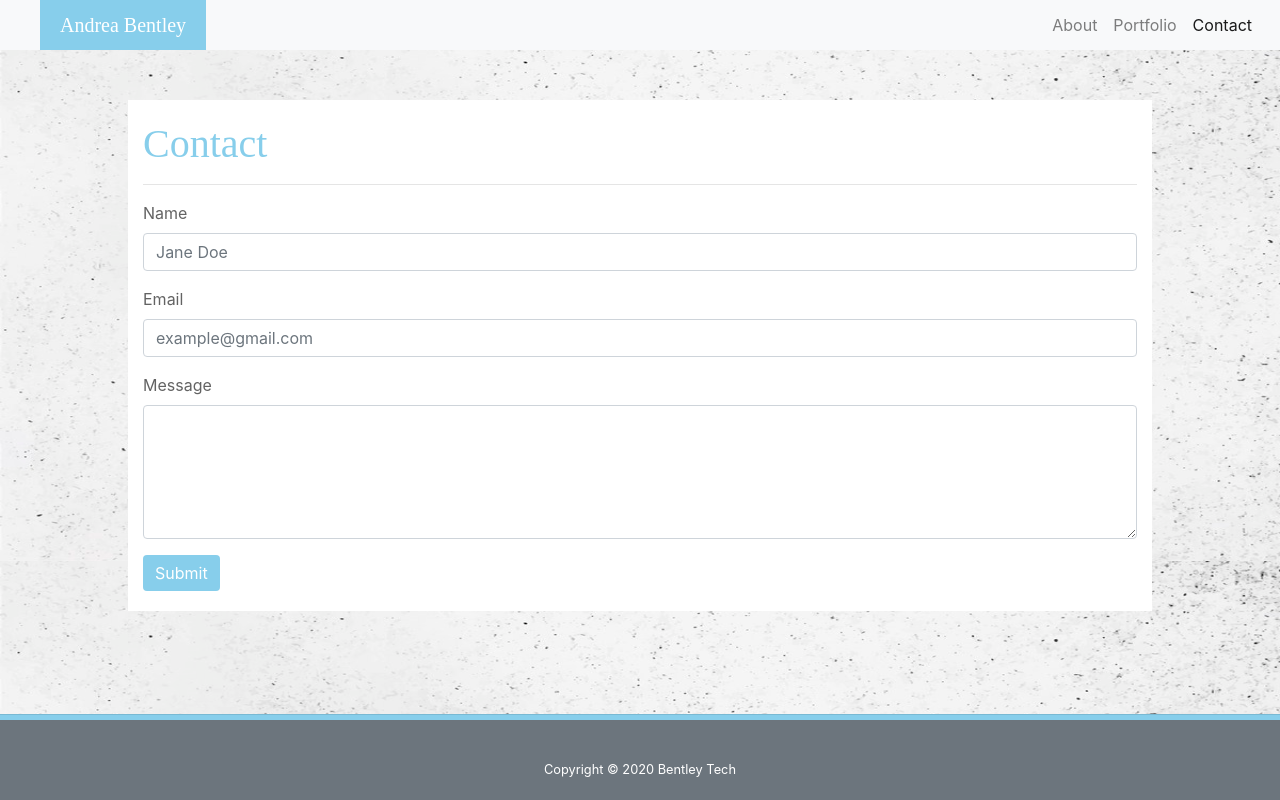
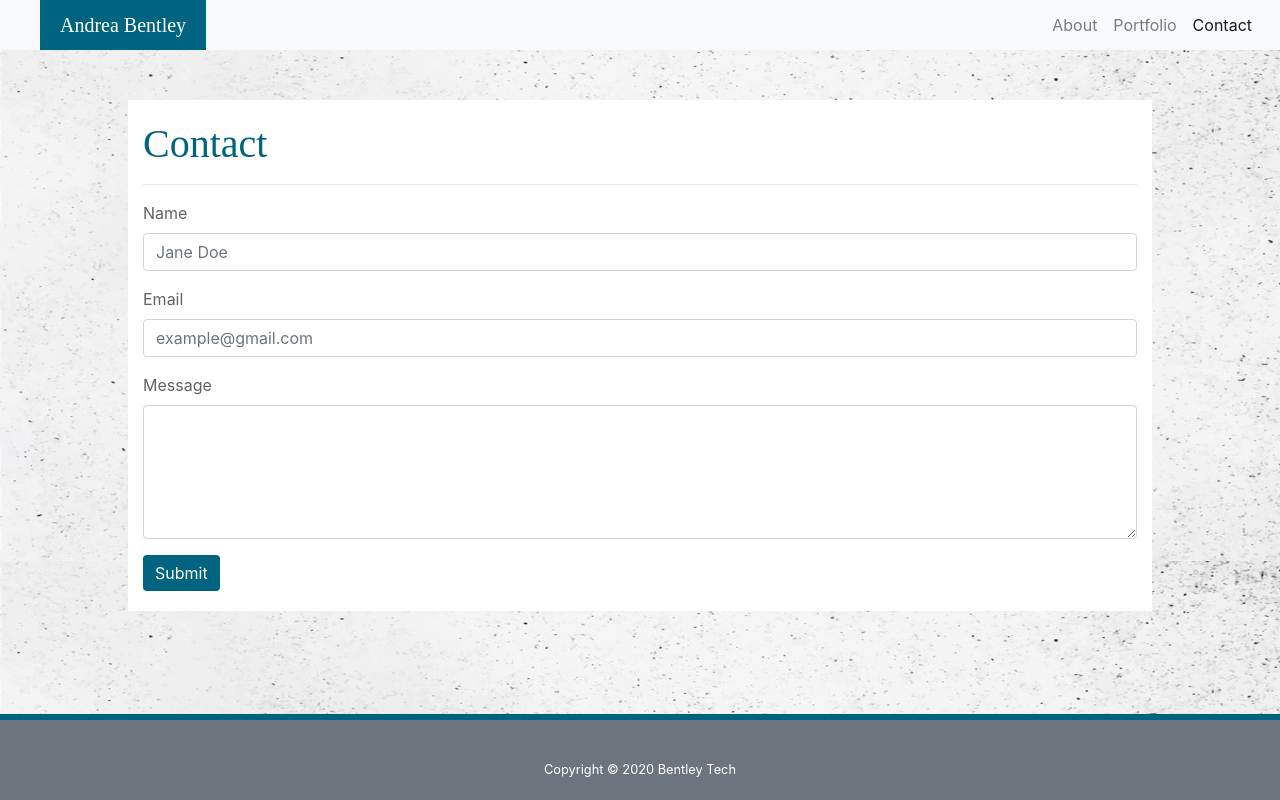
Before and after one commit to AndreaGT91/Homework2, a plain HTML site: page contact.html in a window 1280 px wide. Drawn offline with nearby package versions, Linux system fonts and the light colour scheme.

Commit message:
Updated to use color constant, added comments

```diff
--- a/Assets/css/style.css
+++ b/Assets/css/style.css
@@ -1,9 +1,17 @@
+/* Global value for my color - got this code from StackOverflow
+https://stackoverflow.com/questions/4847850/is-it-possible-to-define-constants-in-css */
+:root {
+    --my-color: rgb(0, 100, 128);
+  }
+
+/* Define a background color, in case there is an issue accessing my background image tile */
 .my-background {
     background-color: lightgray;
     background-image: url("../Images/Background-gray-textured.jpg");
     background-repeat: round;
 }
 
+/* Navigation bar, at the top of the screen */
 .my-navbar {
     background-color: white;
     padding: 0 20px 0 20px;
@@ -14,8 +22,9 @@
     width: 100%;
 }
 
+/* Area on navigation bar that has my name */
 .my-brand {
-    background-color: skyblue;
+    background-color: var(--my-color);
     color: white;
     font-family: serif;
     padding: 10px 20px 10px 20px;
@@ -35,7 +44,7 @@
 }
 
 .my-h1 {
-    color: skyblue;
+    color: var(--my-color);
     font-family: serif;
     padding-top: 20px;
 }
@@ -56,7 +65,7 @@
 }
 
 .my-btn {
-    background-color: skyblue;
+    background-color: var(--my-color);
     border-width: 0;
     margin-bottom: 20px;
 }
@@ -65,6 +74,7 @@
     color: rgb(99, 99, 99);
 }
 
+/* Footer at the bottom of the page */
 .my-footer {
     position: fixed;
     bottom: 0;
@@ -73,14 +83,16 @@
     padding-bottom: 20px;
 }
 
+/* Copyright info */
 .my-footer-text {
     color: white;
     flex-shrink: 0;
 }
 
+/* Colored bar above the footer */
 .my-footer-hr {
     position: relative;
     top: -20px;
-    background-color: skyblue;
+    background-color: var(--my-color);
     height: 5px;
 }
```
